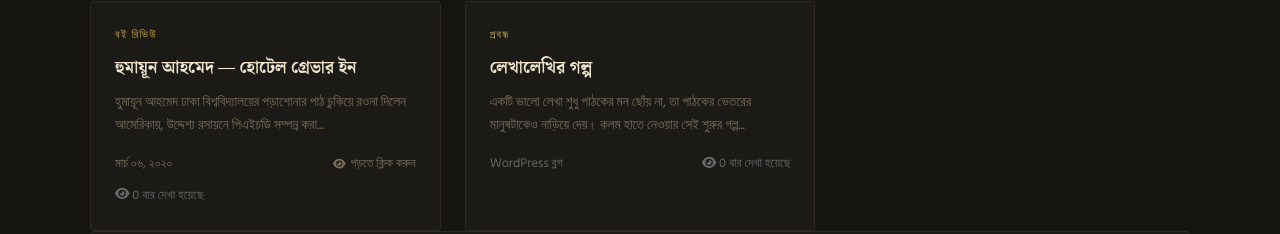
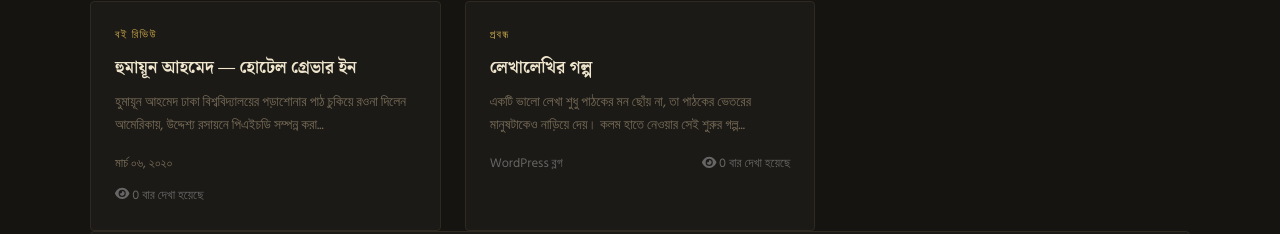
Before and after one commit to sharikharis/harissharik, a plain HTML site: page index.html in a window 1280 px wide. Shown: the part 1137-1371 px from the top of the page. Drawn offline with nearby package versions, Linux system fonts and the light colour scheme; no server answers; a web font is replaced by a local one.

Commit message:
Update index.html

```diff
--- a/index.html
+++ b/index.html
@@ -510,7 +510,6 @@
         <div class="blog-card-excerpt">হুমায়ূন আহমেদ ঢাকা বিশ্ববিদ্যালয়ের পড়াশোনার পাঠ চুকিয়ে রওনা দিলেন আমেরিকায়, উদ্দেশ্য রসায়নে পিএইচডি সম্পন্ন করা...</div>
         <div class="blog-meta">
           <span>মার্চ ০৬, ২০২০</span>
-          <span class="blog-reads"><i class="fas fa-eye" style="font-size:0.7rem"></i> পড়তে ক্লিক করুন</span>
         </div>
         <div class="blog-meta" style="display: flex; align-items: center; gap: 10px; margin-top: 10px; color: #666; font-size: 0.8rem;">
     <span class="views">
```
